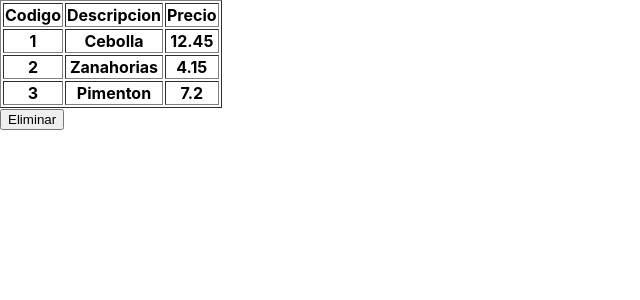
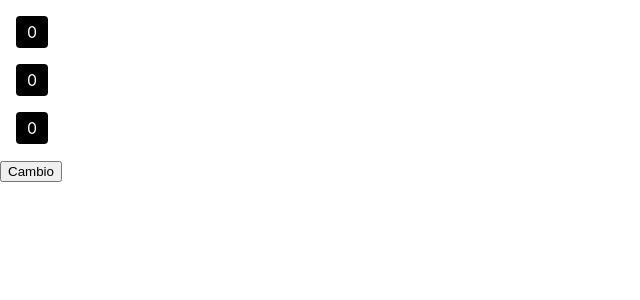
Before and after one commit to Black852456/ensayos_react_no_atencion, a React (Create React App) app: page / in a window 1280 px wide. Shown: the top 300 px of the page, without its empty margins (0-640 px from the left). Built offline with nearby package versions, Linux system fonts and the light colour scheme.

Commit message:
Ejemplo de componentes con un dado

```diff
--- a/src/App.js
+++ b/src/App.js
@@ -1,60 +1,32 @@
  import logo from './logo.svg';
 import './App.css';
+import Dado from './Dado'
 import { useState } from 'react';
 
 
 function App() {
 
-    function eliminarUltimaFila(){
-      if(articulos.length>0){
-        const temp = Array.from(articulos);
-        temp.pop();
-        setArticulos(temp);
-      }
-    }
+    //let valor1 = Math.trunc(Math.random()*6)+1;
+    let valor1 = Math.trunc(Math.random()*6)+1;
+    let valor2 = Math.trunc(Math.random()*6)+1;
+    let valor3 = Math.trunc(Math.random()*6)+1;
 
-    const [articulos,setArticulos] = useState([
-      {
-        codigo:1,
-        descripcion:"Cebolla",
-        precio:12.45
-      },
-      {
-        codigo:2,
-        descripcion:"Zanahorias",
-        precio:4.15
-      },
-      {
-        codigo:3,
-        descripcion:"Pimenton",
-        precio:7.20
-      }
-    ]);
+  function CambiarValor(){
+    setValor(
+      [Math.trunc(Math.random()*6)+1,
+        Math.trunc(Math.random()*6)+1,
+        Math.trunc(Math.random()*6)+1]
+    );
+  }
+
+    let [valor,setValor] = useState([0,0,0])
 
     return (
     <div>
-      <table border="1">
-        <thead>
-          <tr>
-            <th>Codigo</th>
-            <th>Descripcion</th>
-            <th>Precio</th>
-          </tr>
-        </thead>
-        <tbody>
-          {
-            articulos.map(articulo =>
-              <tr>
-                <th>{articulo.codigo}</th>
-                <th>{articulo.descripcion}</th>
-                <th>{articulo.precio}</th>
-              </tr>
-            )
-          }
-        </tbody>
-
-      </table>
-      <button onClick={eliminarUltimaFila}>Eliminar</button>
+      <Dado valor={valor[0]}/>
+      <Dado valor={valor[1]}/>
+      <Dado valor={valor[2]}/>
+      <button onClick={CambiarValor}>Cambio</button>
     </div>
   );
 }
--- /dev/null
+++ b/src/Dado.css
@@ -0,0 +1,11 @@
+.dado-recuadro{
+    display: flex;
+    width: 2rem;
+    height: 2rem;
+    background-color: black;
+    color: white;
+    justify-content: center;
+    align-items: center;
+    margin: 1rem;
+    border-radius: 4px;
+}
--- /dev/null
+++ b/src/Dado.js
@@ -0,0 +1,12 @@
+import React from 'react'
+import './Dado.css'
+
+function Dado(props){
+    return(
+        <div className='dado-recuadro'>
+            {props.valor}
+        </div>
+    );
+}
+
+export default Dado;
```
